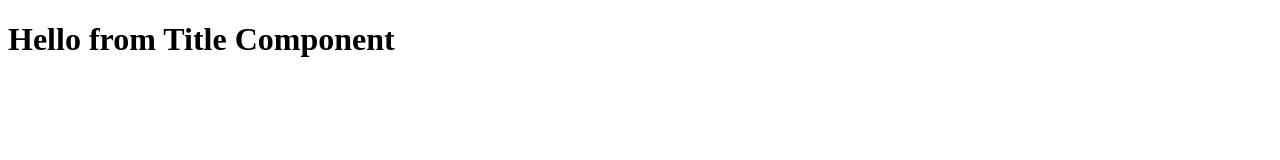
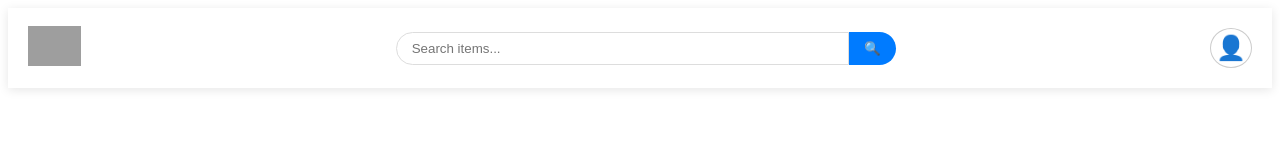
Before and after one commit to ranjith-ponnusamy/nameste-react, a React app: page / in a window 1280 px wide. Built offline with nearby package versions, Linux system fonts and the light colour scheme; grey boxes are pictures that could not be loaded.

Commit message:
Episode 3 - Assingment

```diff
--- a/App.js
+++ b/App.js
@@ -1,17 +1,59 @@
 import React from "react";
 import ReactDOM from "react-dom/client";
 
-// const parent = React.createElement();
-// const root = ReactDOM.createRoot(document.getElementById("root"));
-// root.render(parent);
+const Header = () => {
+  return (
+    <header className="header-container">
+      {/* Left: Logo */}
+      <div className="header-left">
+        <img
+          src="https://img.freepik.com/free-vector/colorful-letter-gradient-logo-design_474888-2309.jpg?semt=ais_hybrid&w=740&q=80"
+          alt="Company Logo"
+          className="logo"
+        />
+      </div>
 
-const Title = () => <h1>Hello from Title Component</h1>;
+      {/* Middle: Search Bar */}
+      <div className="header-middle">
+        <input
+          type="text"
+          placeholder="Search items..."
+          className="search-input"
+        />
+        <button className="search-button">🔍</button>
+      </div>
 
-const Heading = () =>
-<div className="parent">
-  <Title />
-  <h1 id="title" key="h1" className="heading" tabIndex={1}>Hello World from React</h1>
-</div >;
+      {/* Right: User Icon */}
+      <div className="header-right">
+        <div className="user-icon">
+          👤
+        </div>
+      </div>
+    </header>
+  );
+};
+
+export default Header;
+
+
+// const header = (
+//   <div className="container" >
+//     <h1 id="title" className="header">header1</h1>
+//     <h2 id="title" className="header">header2</h2>
+//     <h3 id="title" className="header">header3</h3>
+//   </div>
+// );
+
+// const Header = () => (
+//   <div className="Header">
+//     <img src="https://img.freepik.com/free-vector/colorful-letter-gradient-logo-design_474888-2309.jpg?semt=ais_hybrid&w=740&q=80" alt="Logo" />
+//     <form action="/search_results.html" method="get" role="search">
+//       <input type="search" id="site-search" name="q" placeholder="Enter search terms..." />
+//     </form>
+//     <image src="https://encrypted-tbn0.gstatic.com/images?q=tbn:ANd9GcRtRs_rWILOMx5-v3aXwJu7LWUhnPceiKvvDg&s" alt="User Icon" />
+//   </div>
+// );
 
 const root = ReactDOM.createRoot(document.getElementById("root"))
-root.render(<Title />);
+root.render(Header());
+// root.render(<Header />);
--- a/index.css
+++ b/index.css
@@ -1,5 +1,49 @@
-#heading {
-    font-size: 24px;
-    font-weight: bold;
-    color: red;
+.header-container {
+  display: flex;
+  justify-content: space-between;
+  align-items: center;
+  padding: 10px 20px;
+  background-color: #ffffff;
+  box-shadow: 0 2px 10px rgba(0, 0, 0, 0.1);
+  height: 60px;
 }
+
+.header-left .logo {
+  height: 40px;
+  cursor: pointer;
+}
+
+.header-middle {
+  display: flex;
+  flex: 1;
+  max-width: 500px;
+  margin: 0 20px;
+}
+
+.search-input {
+  width: 100%;
+  padding: 8px 15px;
+  border: 1px solid #ddd;
+  border-radius: 20px 0 0 20px;
+  outline: none;
+}
+
+.search-button {
+  padding: 8px 15px;
+  background-color: #007bff;
+  color: white;
+  border: none;
+  border-radius: 0 20px 20px 0;
+  cursor: pointer;
+}
+
+.header-right .user-icon {
+  font-size: 24px;
+  cursor: pointer;
+  padding: 5px;
+  border: 1px solid #ccc;
+  border-radius: 50%;
+  display: flex;
+  align-items: center;
+  justify-content: center;
+}
--- a/index.html
+++ b/index.html
@@ -9,9 +9,7 @@
 </head>
 <body>
     <div id="root">
-        <h1 ></h1>
     </div>
     <script type="module" src="./App.js"></script>
-
 </body>
 </html>
```
